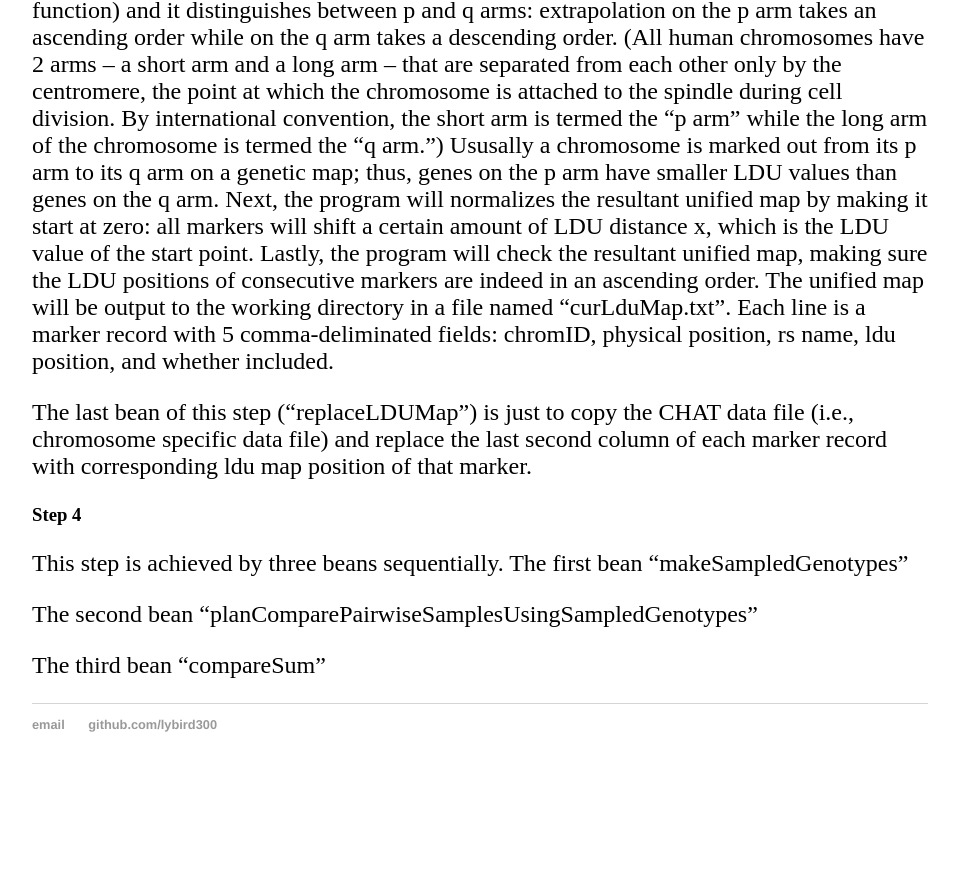
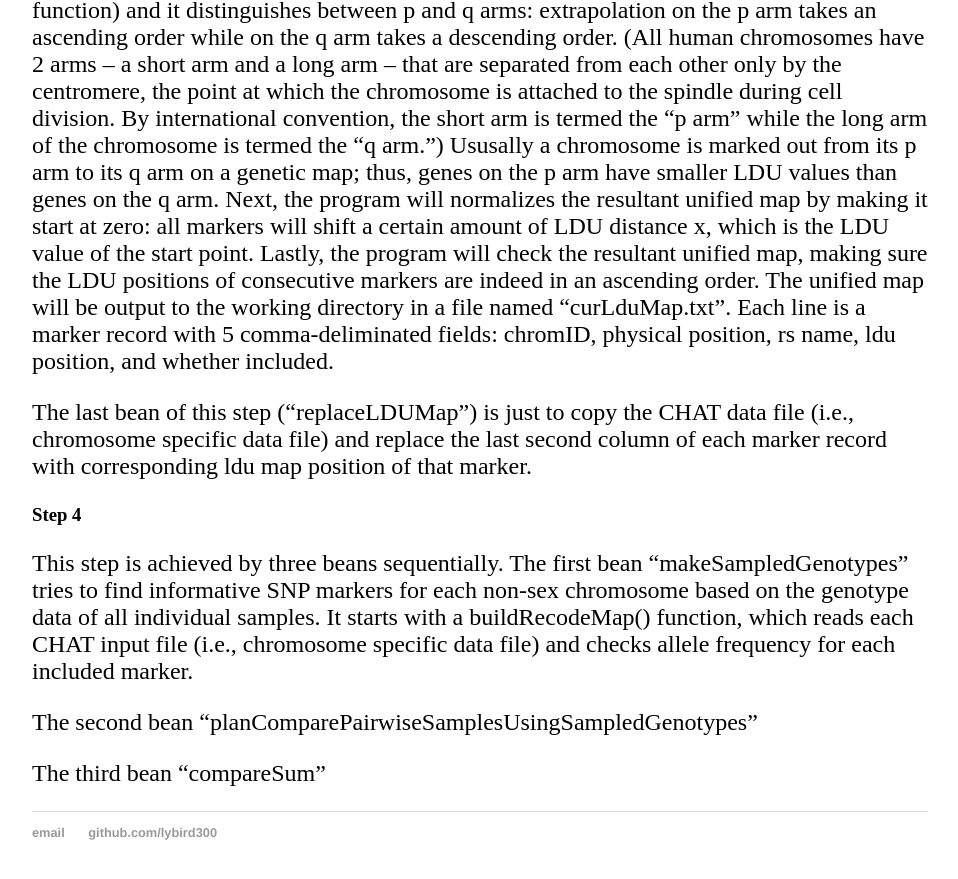
Before and after one commit to lybird300/lybird300.github.io, a Jekyll site: the page built from _posts/2015-08-24-CHAT.md, in a window 1280 px wide and 900 px high, scrolled down 11491 px. Shown: the top 879 px of the window, without its empty margins (160-1118 px from the left). Built offline with Jekyll 4.4.1, drawn with Linux system fonts in a browser that asks for light colours; before the commit the page ends 12283 px from its top, so only the background shows below that.

Commit message:
Update 2015-08-24-CHAT.md

```diff
--- a/_posts/2015-08-24-CHAT.md
+++ b/_posts/2015-08-24-CHAT.md
@@ -114,7 +114,7 @@ After obtaining the unified LDU map, the program will estimate the LDU positions
 The last bean of this step ("replaceLDUMap") is just to copy the CHAT data file (i.e., chromosome specific data file) and replace the last second column of each marker record with corresponding ldu map position of that marker.
 
 <h3>Step 4</h3>
-This step is achieved by three beans sequentially. The first bean "makeSampledGenotypes"
+This step is achieved by three beans sequentially. The first bean "makeSampledGenotypes" tries to find informative SNP markers for each non-sex chromosome based on the genotype data of all individual samples. It starts with a buildRecodeMap() function, which reads each CHAT input file (i.e., chromosome specific data file) and checks allele frequency for each included marker.
 
 The second bean "planComparePairwiseSamplesUsingSampledGenotypes"
 
```
